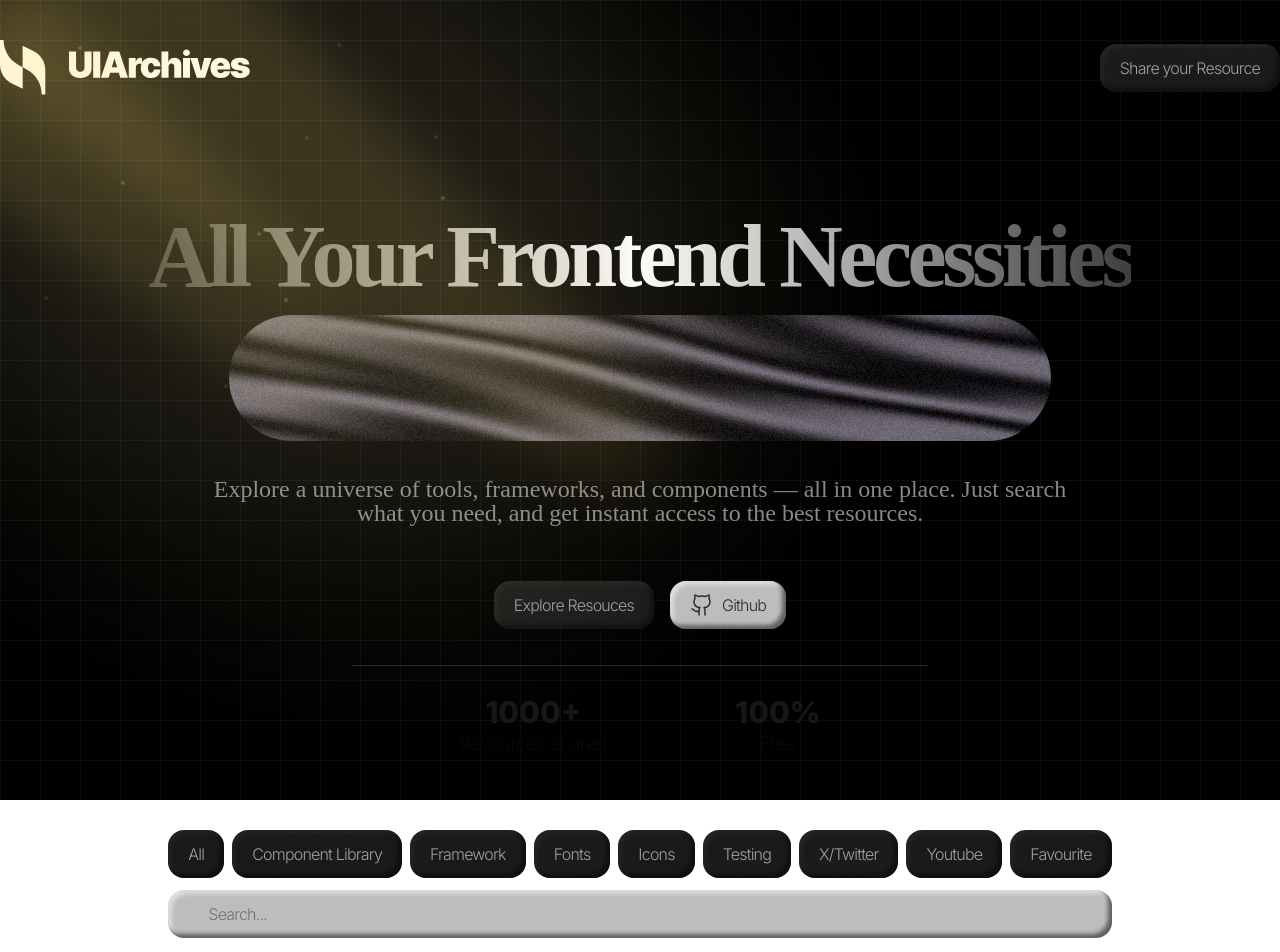
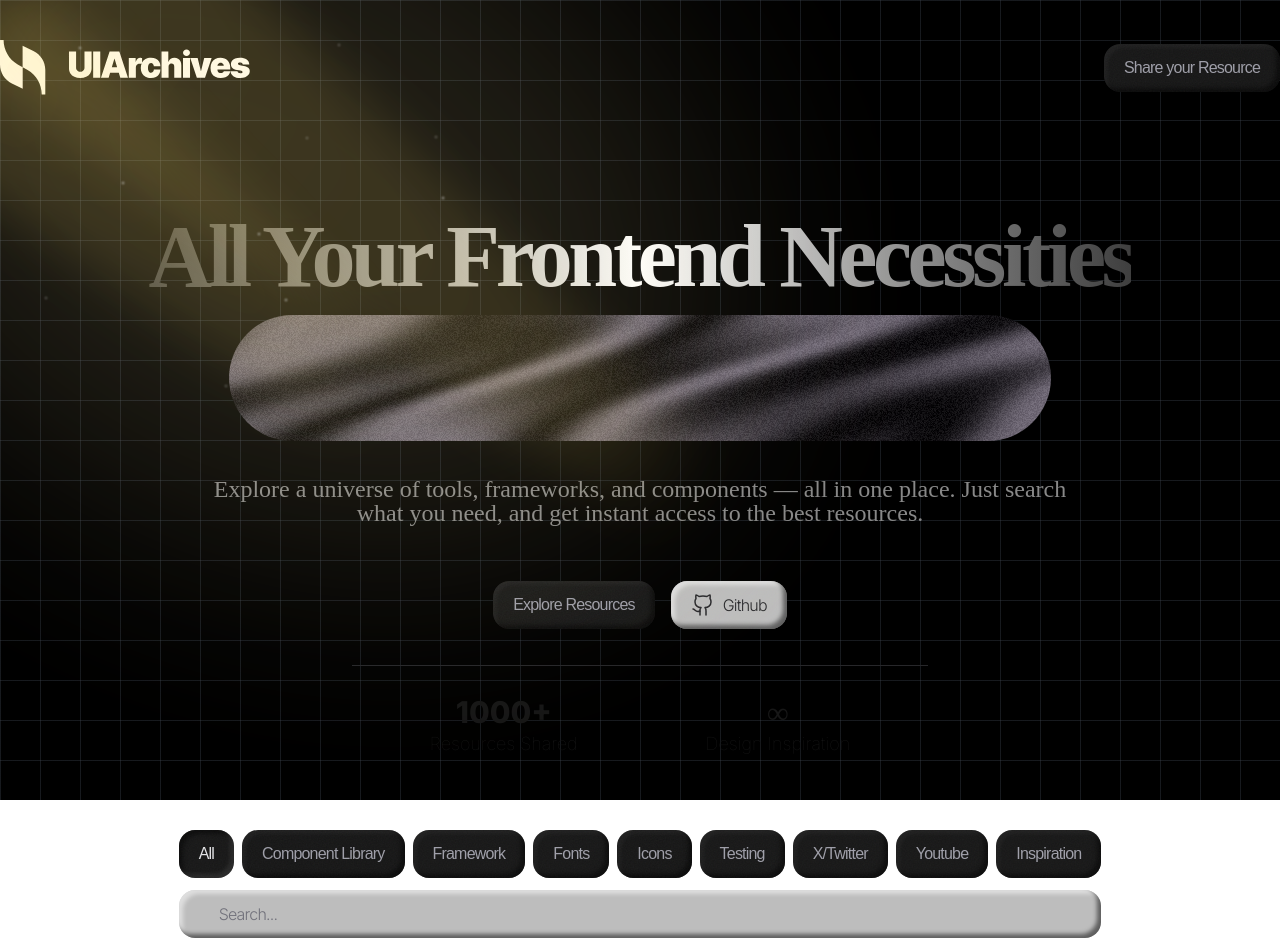
Before and after one commit to Malay146/UIArchives, a Next.js app: page / in a window 1280 px wide. Shown: the top 952 px of the page. Built offline with nearby package versions, Linux system fonts and the light colour scheme; a web font is replaced by a local one.

Commit message:
give functionality to filters and search

```diff
--- a/app/page.tsx
+++ b/app/page.tsx
@@ -1,6 +1,12 @@
+"use client";
+
+import React, { useMemo, useState } from "react";
 import Image from "next/image";
 import UiCard, { UiCardData } from "@/components/UiCard";
 import Silk from "@/components/Silk";
+import Link from "next/link";
+import { twMerge } from "tailwind-merge";
+import clsx from "clsx";
 
 const cardData: UiCardData[] = [
   {
@@ -30,7 +36,7 @@ const cardData: UiCardData[] = [
     title: "Radix UI",
     description:
       "Radix UI provides accessible, unstyled UI primitives for building high-quality design systems and web apps.",
-    tag: "UI Primitives",
+    tag: ["UI Primitives", "Component Library"],
     image: "/radix-ui.webp",
     links: {
       website: "https://www.radix-ui.com",
@@ -45,13 +51,39 @@ const cardData: UiCardData[] = [
     image: "/reactbits.png", // Place this image inside your /public folder
     links: {
       website: "https://reactbits.dev",
-      github: "https://github.com/vasanthk/react-bits",
-      twitter: "https://twitter.com/vasanthk",
+      github: "https://github.com/DavidHDev/react-bits",
+      twitter: "https://x.com/davidhdev",
     },
   },
 ];
 
 export default function Home() {
+  const [selectedTag, setSelectedTag] = useState<string>("All");
+  const [searchQuery, setSearchQuery] = useState<string>("");
+
+  const filteredCards = useMemo(() => {
+  const q = searchQuery.trim().toLowerCase();
+
+  return cardData.filter((card) => {
+    // Normalize tags to array
+    const tags = Array.isArray(card.tag) ? card.tag : [card.tag];
+
+    const tagMatches =
+      selectedTag === "All" ||
+      tags.some((t) => t.toLowerCase().includes(selectedTag.toLowerCase()));
+
+    const queryMatches =
+      !q ||
+      [card.title, card.description, ...tags]
+        .join(" ")
+        .toLowerCase()
+        .includes(q);
+
+    return tagMatches && queryMatches;
+  });
+}, [selectedTag, searchQuery]);
+
+
   return (
     <div className="w-full relative min-h-screen">
       {/* Black Basic Grid Background */}
@@ -60,8 +92,8 @@ export default function Home() {
         style={{
           background: "#000000",
           backgroundImage: `
-        linear-gradient(to right, rgba(75, 85, 99, 0.15) 1px, transparent 1px),
-        linear-gradient(to bottom, rgba(75, 85, 99, 0.15) 1px, transparent 1px)
+        linear-gradient(to right, rgba(75, 85, 99, 0.3) 1px, transparent 1px),
+        linear-gradient(to bottom, rgba(75, 85, 99, 0.3) 1px, transparent 1px)
       `,
           backgroundSize: "40px 40px",
           backgroundRepeat: "repeat",
@@ -451,18 +483,12 @@ export default function Home() {
 
           {/* Hero Image */}
           <div className="hero-image -mt-8 relative w-[822px] h-[126px] rounded-[88px] overflow-hidden">
-            {/* <Image
-              src="/graphic.jpg"
-              alt="Graphic"
-              fill
-              className="object-cover bg-center"
-            /> */}
             <Silk
-              speed={5}
-              scale={1}
+              speed={15}
+              scale={0.9}
               color="#7B7481"
               noiseIntensity={1.5}
-              rotation={50}
+              rotation={1.94}
             />
           </div>
           <p className="text-[#888888] max-w-4xl font-[Inria_Serif] text-[24px] text-center font-extralight tracking-tigher leading-6 mt-3">
@@ -473,9 +499,14 @@ export default function Home() {
 
           {/* CTA */}
           <div className="flex gap-4 mt-8">
-            <Button1 className="tracking-tighter">
-              <a href="#filter">Explore Resouces</a>
-            </Button1>
+            <Link href="#filter">
+              <Button1 className="tracking-tighter">Explore Resources</Button1>
+            </Link>
+            <Link
+              href="https://github.com/Malay146/UIArchives"
+              target="_blank"
+              rel="noopener noreferrer"
+            >
               <Button2 className="flex items-center gap-2 tracking-tighter">
                 <svg
                   xmlns="http://www.w3.org/2000/svg"
@@ -494,6 +525,7 @@ export default function Home() {
                 </svg>
                 Github
               </Button2>
+            </Link>
           </div>
 
           {/* Divider */}
@@ -506,8 +538,8 @@ export default function Home() {
               <p className="font-thin text-lg">Resources Shared</p>
             </div>
             <div>
-              <p className="text-3xl font-extrabold">100%</p>
-              <p className="font-thin text-lg">Free</p>
+              <p className="text-3xl font-black">∞</p>
+              <p className="font-thin text-lg">Design Inspiration</p>
             </div>
           </div>
 
@@ -517,27 +549,43 @@ export default function Home() {
             id="filter"
           >
             <div className="flex gap-2">
-              <Button1>All</Button1>
-              <Button1>Component Library</Button1>
-              <Button1>Framework</Button1>
-              <Button1>Fonts</Button1>
-              <Button1>Icons</Button1>
-              <Button1>Testing</Button1>
-              <Button1>X/Twitter</Button1>
-              <Button1>Youtube</Button1>
-              <Button1>Favourite</Button1>
+              {[
+                "All",
+                "Component Library",
+                "Framework",
+                "Fonts",
+                "Icons",
+                "Testing",
+                "X/Twitter",
+                "Youtube",
+                "Inspiration",
+              ].map((tag) => (
+                <Button1
+                  key={tag}
+                  onClick={() => setSelectedTag(tag)}
+                  className={
+                    selectedTag === tag
+                      ? "shadow-[inset_-4px_-4px_4px_rgba(255,255,255,0.08),inset_4px_4px_4px_rgba(0,0,0,0.5)] text-zinc-200"
+                      : ""
+                  }
+                >
+                  {tag}
+                </Button1>
+              ))}
             </div>
             <Search
               type="text"
               placeholder="Search..."
               autoComplete="off"
+              value={searchQuery}
+              onChange={(e) => setSearchQuery(e.target.value)}
               className="pl-10 w-full mt-3 outline-none"
             />
           </div>
 
           {/* Cards */}
           <div className="Cards w-full grid grid-cols-3 gap-3 mt-5 font-[Inter] tracking-tight">
-            {cardData.map((card, index) => (
+            {filteredCards.map((card, index) => (
               <UiCard key={index} {...card} />
             ))}
           </div>
@@ -582,7 +630,14 @@ const Button1 = ({ children, className = "", ...props }: Button1Props) => {
   return (
     <button
       {...props}
-      className={`noise font-[Inter]  px-5 py-3 bg-[#171717] cursor-pointer rounded-2xl shadow-[inset_4px_4px_4px_rgba(255,255,255,0.04),inset_-4px_-4px_4px_rgba(0,0,0,0.5)] hover:shadow-[inset_-4px_-4px_4px_rgba(255,255,255,0.08),inset_4px_4px_4px_rgba(0,0,0,0.5)] transition-shadow duration-300 font-light text-zinc-400 ${className}`}
+      className={twMerge(
+        clsx(
+          "noise font-[Inter] px-5 py-3 bg-[#171717] cursor-pointer rounded-2xl transition-shadow duration-300 font-light text-zinc-400",
+          "shadow-[inset_4px_4px_4px_rgba(255,255,255,0.04),inset_-4px_-4px_4px_rgba(0,0,0,0.5)]",
+          "hover:shadow-[inset_-4px_-4px_4px_rgba(255,255,255,0.08),inset_4px_4px_4px_rgba(0,0,0,0.5)]",
+          className
+        )
+      )}
     >
       {children}
     </button>
--- a/components/UiCard.tsx
+++ b/components/UiCard.tsx
@@ -3,8 +3,8 @@ import Image from "next/image";
 export interface UiCardData {
   title: string;
   description: string;
-  tag: string;
-  image: string;
+  tag: string | string[];
+  image?: string;
   links?: {
     website?: string;
     github?: string;
@@ -24,7 +24,7 @@ export default function UiCard({
       {/* Image Section */}
       <div className="relative w-full h-[250px] bg-zinc-950 flex items-center justify-center overflow-hidden">
         <Image
-          src={image}
+          src={image ?? "/graphic.jpg"}
           alt={title}
           width={400}
           height={200}
@@ -44,7 +44,22 @@ export default function UiCard({
                 rel="noopener noreferrer"
                 className="hover:text-white"
               >
-                <svg xmlns="http://www.w3.org/2000/svg" width="20" height="20" viewBox="0 0 24 24" fill="none" stroke="#ffffff" strokeWidth="1" strokeLinecap="round" strokeLinejoin="round" className="lucide lucide-globe-icon lucide-globe"><circle cx="12" cy="12" r="10"/><path d="M12 2a14.5 14.5 0 0 0 0 20 14.5 14.5 0 0 0 0-20"/><path d="M2 12h20"/></svg>
+                <svg
+                  xmlns="http://www.w3.org/2000/svg"
+                  width="20"
+                  height="20"
+                  viewBox="0 0 24 24"
+                  fill="none"
+                  stroke="#ffffff"
+                  strokeWidth="1"
+                  strokeLinecap="round"
+                  strokeLinejoin="round"
+                  className="lucide lucide-globe-icon lucide-globe"
+                >
+                  <circle cx="12" cy="12" r="10" />
+                  <path d="M12 2a14.5 14.5 0 0 0 0 20 14.5 14.5 0 0 0 0-20" />
+                  <path d="M2 12h20" />
+                </svg>
               </a>
             )}
             {links?.github && (
@@ -54,7 +69,21 @@ export default function UiCard({
                 rel="noopener noreferrer"
                 className="hover:text-white"
               >
-                <svg xmlns="http://www.w3.org/2000/svg" width="20" height="20" viewBox="0 0 24 24" fill="none" stroke="#ffffff" strokeWidth="1" strokeLinecap="round" strokeLinejoin="round" className="lucide lucide-github-icon lucide-github"><path d="M15 22v-4a4.8 4.8 0 0 0-1-3.5c3 0 6-2 6-5.5.08-1.25-.27-2.48-1-3.5.28-1.15.28-2.35 0-3.5 0 0-1 0-3 1.5-2.64-.5-5.36-.5-8 0C6 2 5 2 5 2c-.3 1.15-.3 2.35 0 3.5A5.403 5.403 0 0 0 4 9c0 3.5 3 5.5 6 5.5-.39.49-.68 1.05-.85 1.65-.17.6-.22 1.23-.15 1.85v4"/><path d="M9 18c-4.51 2-5-2-7-2"/></svg>
+                <svg
+                  xmlns="http://www.w3.org/2000/svg"
+                  width="20"
+                  height="20"
+                  viewBox="0 0 24 24"
+                  fill="none"
+                  stroke="#ffffff"
+                  strokeWidth="1"
+                  strokeLinecap="round"
+                  strokeLinejoin="round"
+                  className="lucide lucide-github-icon lucide-github"
+                >
+                  <path d="M15 22v-4a4.8 4.8 0 0 0-1-3.5c3 0 6-2 6-5.5.08-1.25-.27-2.48-1-3.5.28-1.15.28-2.35 0-3.5 0 0-1 0-3 1.5-2.64-.5-5.36-.5-8 0C6 2 5 2 5 2c-.3 1.15-.3 2.35 0 3.5A5.403 5.403 0 0 0 4 9c0 3.5 3 5.5 6 5.5-.39.49-.68 1.05-.85 1.65-.17.6-.22 1.23-.15 1.85v4" />
+                  <path d="M9 18c-4.51 2-5-2-7-2" />
+                </svg>
               </a>
             )}
             {links?.twitter && (
@@ -64,12 +93,25 @@ export default function UiCard({
                 rel="noopener noreferrer"
                 className="hover:text-white"
               >
-                <svg xmlns="http://www.w3.org/2000/svg" width="20" height="20" viewBox="0 0 24 24" fill="none" stroke="#ffffff" strokeWidth="1" strokeLinecap="round" strokeLinejoin="round" className="lucide lucide-twitter-icon lucide-twitter"><path d="M22 4s-.7 2.1-2 3.4c1.6 10-9.4 17.3-18 11.6 2.2.1 4.4-.6 6-2C3 15.5.5 9.6 3 5c2.2 2.6 5.6 4.1 9 4-.9-4.2 4-6.6 7-3.8 1.1 0 3-1.2 3-1.2z"/></svg>
+                <svg
+                  xmlns="http://www.w3.org/2000/svg"
+                  width="20"
+                  height="20"
+                  viewBox="0 0 24 24"
+                  fill="none"
+                  stroke="#ffffff"
+                  strokeWidth="1"
+                  strokeLinecap="round"
+                  strokeLinejoin="round"
+                  className="lucide lucide-twitter-icon lucide-twitter"
+                >
+                  <path d="M22 4s-.7 2.1-2 3.4c1.6 10-9.4 17.3-18 11.6 2.2.1 4.4-.6 6-2C3 15.5.5 9.6 3 5c2.2 2.6 5.6 4.1 9 4-.9-4.2 4-6.6 7-3.8 1.1 0 3-1.2 3-1.2z" />
+                </svg>
               </a>
             )}
           </div>
           <span className="text-sm text-zinc-400 border border-zinc-800 bg-zinc-800 px-2 py-0.5 rounded-lg ml-auto shadow-[inset_2px_2px_2px_rgba(255,255,255,0.04),inset_-2px_-2px_2px_rgba(0,0,0,0.5)]">
-            {tag}
+            {Array.isArray(tag) ? tag[0] || "Untitled" : tag}
           </span>
         </div>
 
--- a/package.json
+++ b/package.json
@@ -9,10 +9,12 @@
   },
   "dependencies": {
     "@react-three/fiber": "^9.4.0",
+    "clsx": "^2.1.1",
     "framer-motion": "^12.23.24",
     "next": "16.0.1",
     "react": "19.2.0",
     "react-dom": "19.2.0",
+    "tailwind-merge": "^3.3.1",
     "three": "^0.181.0"
   },
   "devDependencies": {
```
Also changed, not shown: 1 other file (tests, documents, lock files or other folders). Lines whose indentation alone changed are shown as unchanged.
